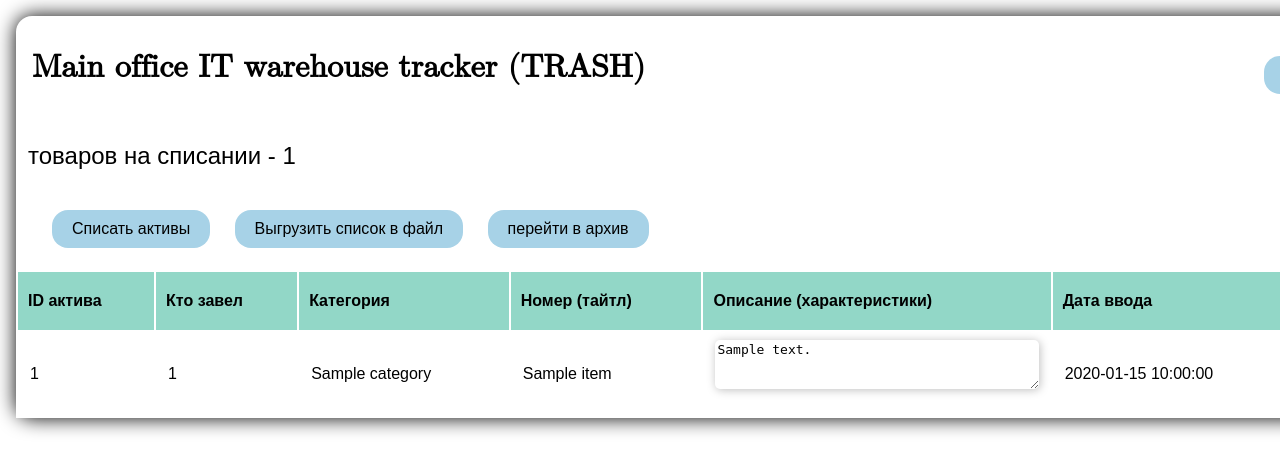
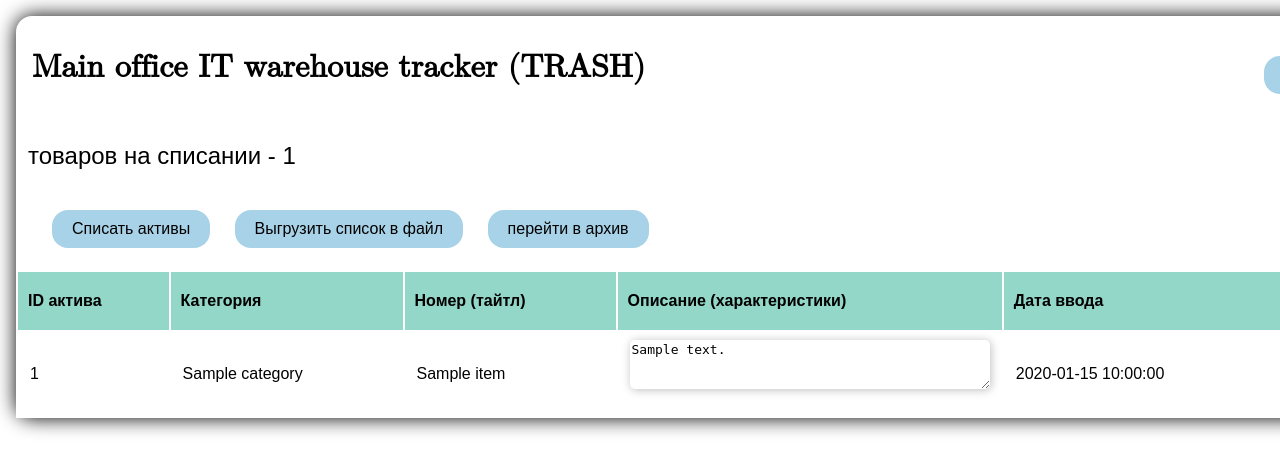
Before and after one commit to MelNikVl/RC_WH_NEW, a FastAPI app: template app/templates/trash_page.html in a window 1280 px wide; the page is wider, and only the part inside the window is pictured. Shown: the top 473 px of that part. Run offline with FastAPI, Linux system fonts and the light colour scheme; the template is opened without the code that fills it: most values are stand-ins (such as "Sample title", 1, 10 or a date in 2020); some libraries are stand-ins or nearby versions.

Commit message:
небольшие изменения

```diff
--- a/app/templates/one_material.html
+++ b/app/templates/one_material.html
@@ -33,6 +33,7 @@
             <div class="title_one_card status_000">Статус:  {{ data.current_status }}</div>
         </div>
     <div class="clear"></div>
+
 <div class="card_of_material_main">
 
         <div class="card_of_material_main_1">
--- a/app/templates/trash_page.html
+++ b/app/templates/trash_page.html
@@ -44,7 +44,7 @@
             <thead>
                 <tr>
                     <th>ID актива</th>
-                    <th>Кто завел</th>
+<!--                    <th>Кто завел</th>-->
                     <th>Категория</th>
                     <th>Номер (тайтл)</th>
                     <th>Описание (характеристики)</th>
@@ -57,7 +57,7 @@
                 {% for item in data[0] %}
                 <tr>
                     <td>{{ item.id }}</td>
-                    <td>{{ item.user_id }}</td>
+<!--                    <td>{{ item.user_id }}</td>-->
                     <td>{{ item.category }}</td>
                     <td>{{ item.title }}</td>
                     <td> <textarea cols="20" rows="3">{{ item.description }}</textarea></td>
```
